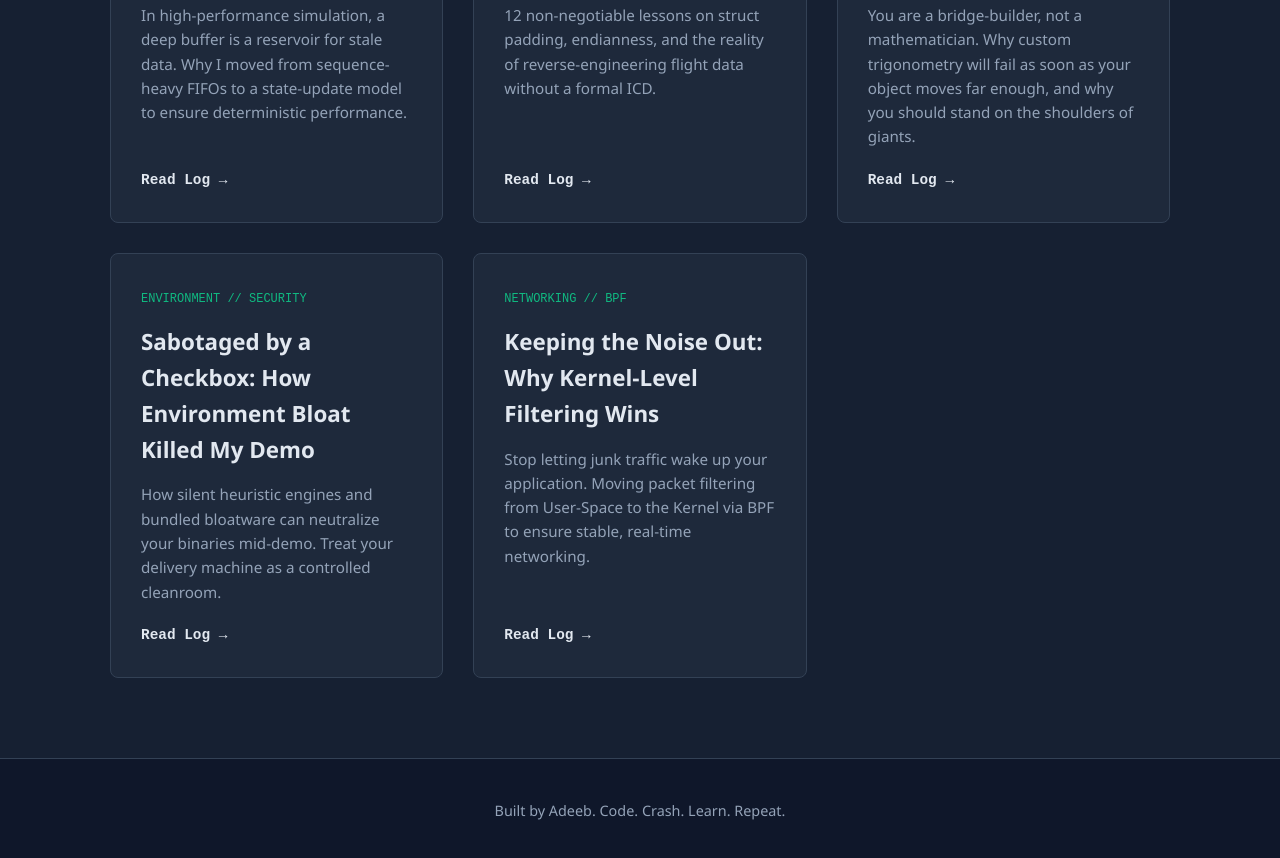
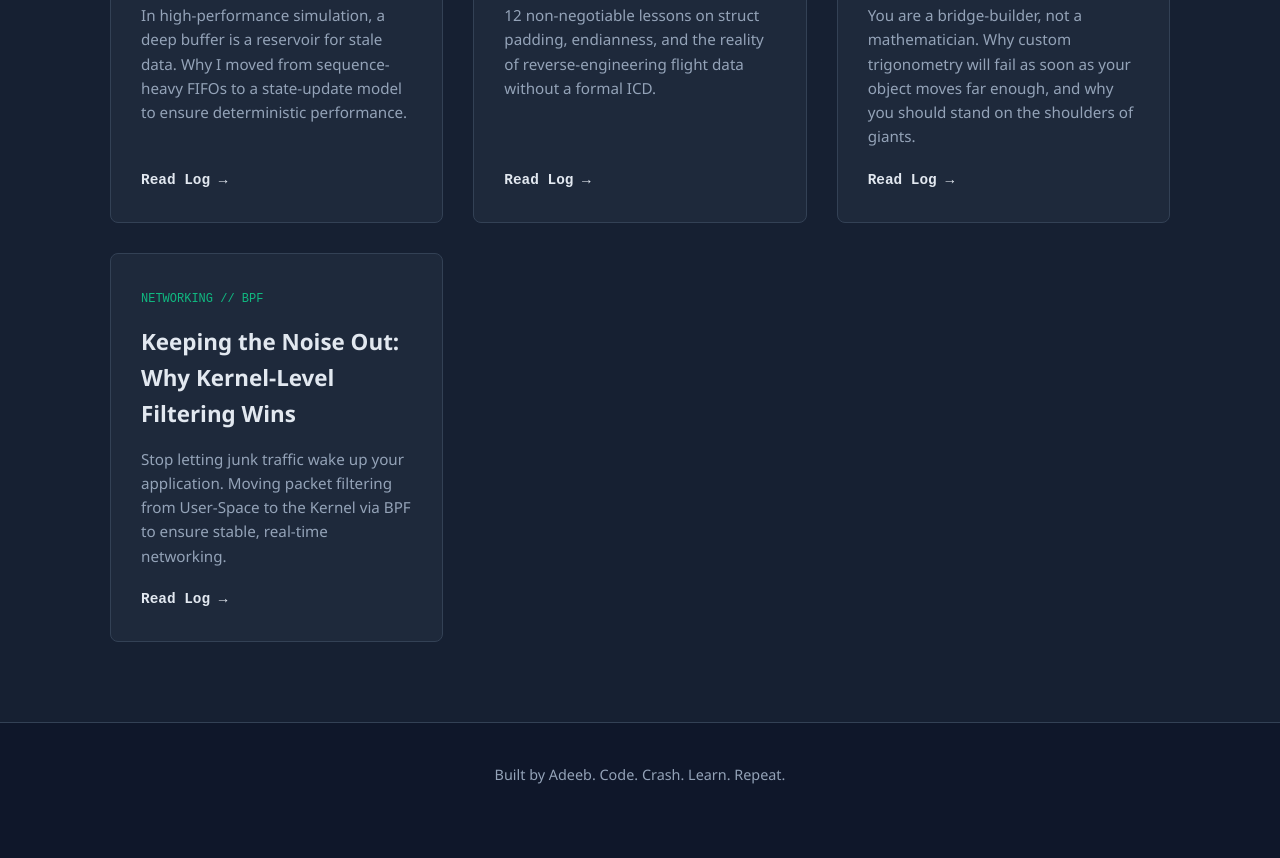
Before and after one commit to AQJED/TheAdeeb, a plain HTML site: page blog/index.html in a window 1280 px wide. Shown: the part 2146-3004 px from the top of the page. After the commit the page ends 2972 px from the top, so only its background shows below. Drawn offline with Linux system fonts and the light colour scheme.

Commit message:
Update index.html

```diff
--- a/blog/index.html
+++ b/blog/index.html
@@ -79,7 +79,7 @@
         <div class="container">
             <h1>The Solo Developer<span class="highlight">.</span></h1>
             <p>
-                Building mission-critical software in uncharted territory. <br>
+                Building mission-critical software in uncharted territory. <br><br>
                 No team. No legacy code. Just the documentation and the deadline.
             </p>
             <a href="#logs" class="cta-button">Read the Logs</a>
@@ -193,17 +193,6 @@
 
                     <article class="card">
                         <div>
-                            <span class="tag">ENVIRONMENT // SECURITY</span>
-                            <h3>Sabotaged by a Checkbox: How Environment Bloat Killed My Demo</h3>
-                            <p>
-                                How silent heuristic engines and bundled bloatware can neutralize your binaries mid-demo. Treat your delivery machine as a controlled cleanroom.
-                            </p>
-                        </div>
-                        <a href="post-bloatware.html" class="read-more">Read Log →</a>
-                    </article>
-
-                    <article class="card">
-                        <div>
                             <span class="tag">NETWORKING // BPF</span>
                             <h3>Keeping the Noise Out: Why Kernel-Level Filtering Wins</h3>
                             <p>
```
